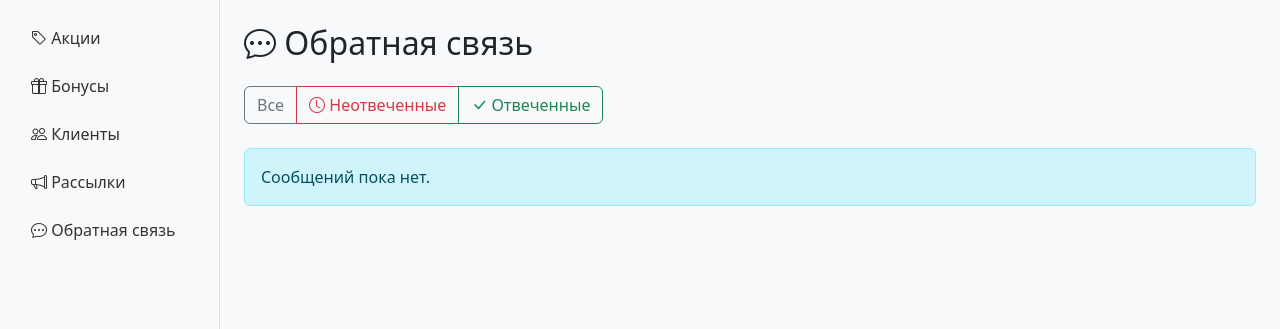
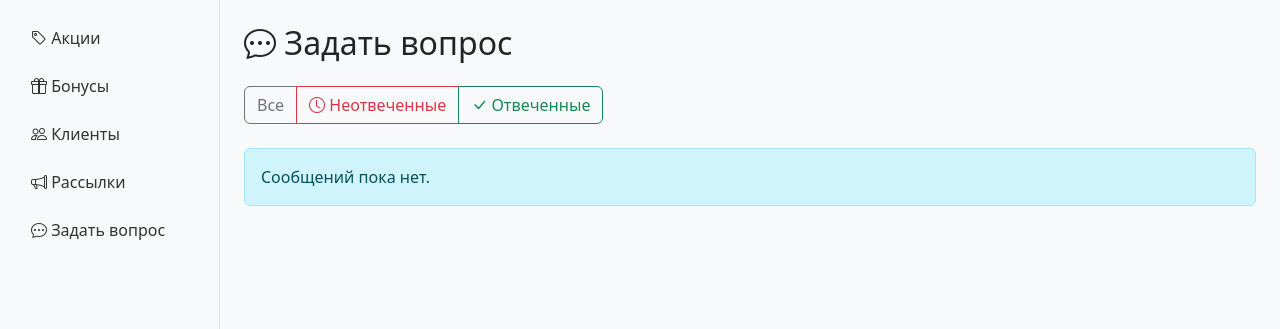
Before and after one commit to CryptoIgor87/masterskaya, a FastAPI app: template web/templates/feedback.html in a window 1280 px wide. Shown: the part 50-379 px from the top of the page. Run offline with FastAPI, Linux system fonts and the light colour scheme; the template is opened without the code that fills it, so the values that code supplies are empty; the visitor is signed in with stand-in values (Sample User, id 1); parts of the project's set-up code (start-up, migrations or seed data) failed here and were passed over.

Commit message:
Rename "Обратная связь" to "Задать вопрос"
Co-Authored-By: Claude Opus 4.6 <noreply@anthropic.com>

```diff
--- a/bot/keyboards/main_menu.py
+++ b/bot/keyboards/main_menu.py
@@ -15,7 +15,7 @@ def main_menu_keyboard() -> InlineKeyboardMarkup:
         callback_data=SectionCallback(name="bonuses").pack()
     ))
     builder.row(InlineKeyboardButton(
-        text="\u2709\ufe0f Обратная связь",
+        text="\u2709\ufe0f Задать вопрос",
         callback_data=SectionCallback(name="feedback").pack()
     ))
     builder.row(InlineKeyboardButton(
--- a/web/templates/base.html
+++ b/web/templates/base.html
@@ -39,7 +39,7 @@
                 </li>
                 <li class="nav-item">
                     <a class="nav-link {% if active_page == 'feedback' %}fw-bold text-primary{% endif %}" href="{{ B }}/admin/feedback">
-                        <i class="bi bi-chat-dots"></i> Обратная связь
+                        <i class="bi bi-chat-dots"></i> Задать вопрос
                     </a>
                 </li>
             </ul>
--- a/web/templates/feedback.html
+++ b/web/templates/feedback.html
@@ -1,8 +1,8 @@
 {% extends "base.html" %}
-{% block title %}Обратная связь{% endblock %}
+{% block title %}Задать вопрос{% endblock %}
 
 {% block content %}
-<h2 class="mb-4"><i class="bi bi-chat-dots"></i> Обратная связь</h2>
+<h2 class="mb-4"><i class="bi bi-chat-dots"></i> Задать вопрос</h2>
 
 <!-- Filter buttons -->
 <div class="btn-group mb-4">
```
